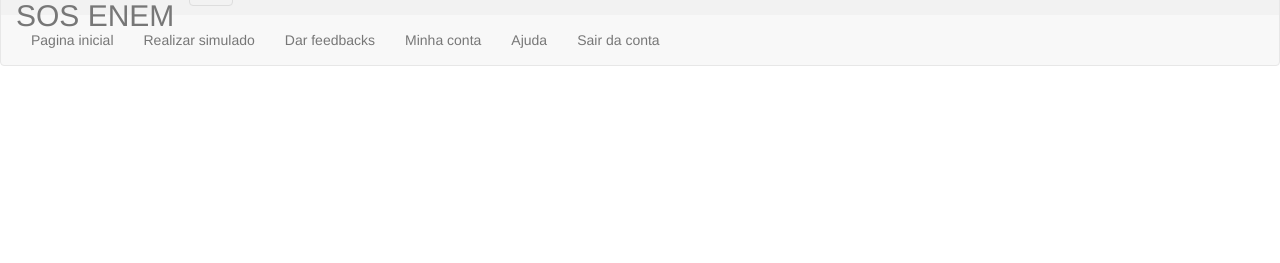
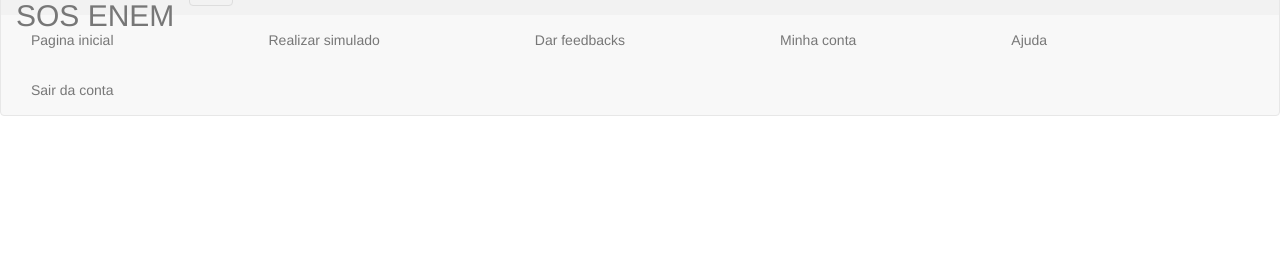
Before and after one commit to dlexPildas/simulados-do-enem, a PHP site: page /navbar-usuario.php in a window 1280 px wide. Shown: the part 37-300 px from the top of the page. Run offline with PHP 8.4, Linux system fonts and the light colour scheme; the visitor is signed in with stand-in values (Sample User, id 1); some libraries are stand-ins or nearby versions.

Commit message:
tentativa de não dar merda

```diff
--- a/navbar-usuario.php
+++ b/navbar-usuario.php
@@ -63,19 +63,19 @@
                 <ul class="nav navbar-nav">
 
                      <li>
-                        <a href="paineldeusuario.php">Pagina inicial <span class="sr-only">(current)</span> </a>
+                        <a style="margin-right: 125px" href="paineldeusuario.php">Pagina inicial <span class="sr-only">(current)</span> </a>
                     </li>
                     <li>
-                        <a href="_view/escolher-tipo-simulado.php">Realizar simulado </a>
+                        <a style="margin-right: 125px" href="_view/escolher-tipo-simulado.php">Realizar simulado </a>
                     </li>
                     <li>
-                        <a href="tela-feedbacks.html">Dar feedbacks</a>
+                        <a style="margin-right: 125px" href="tela-de-feedback.php">Dar feedbacks</a>
                     </li>
                     <li>
-                        <a href="minha-conta.php">Minha conta</a>
+                        <a style="margin-right: 125px" href="gerencia-de-conta.php">Minha conta</a>
                     </li>
                     <li>
-                        <a href="tela-de-ajuda.php">Ajuda</a>
+                        <a style="margin-right: 125px" href="tela-de-ajuda.php">Ajuda</a>
                     </li>
                     <li>
                         <a href="_controller/logout.php">Sair da conta</a>
```
Also changed, not shown: paineldeusuario.php (+11 -11 lines).
